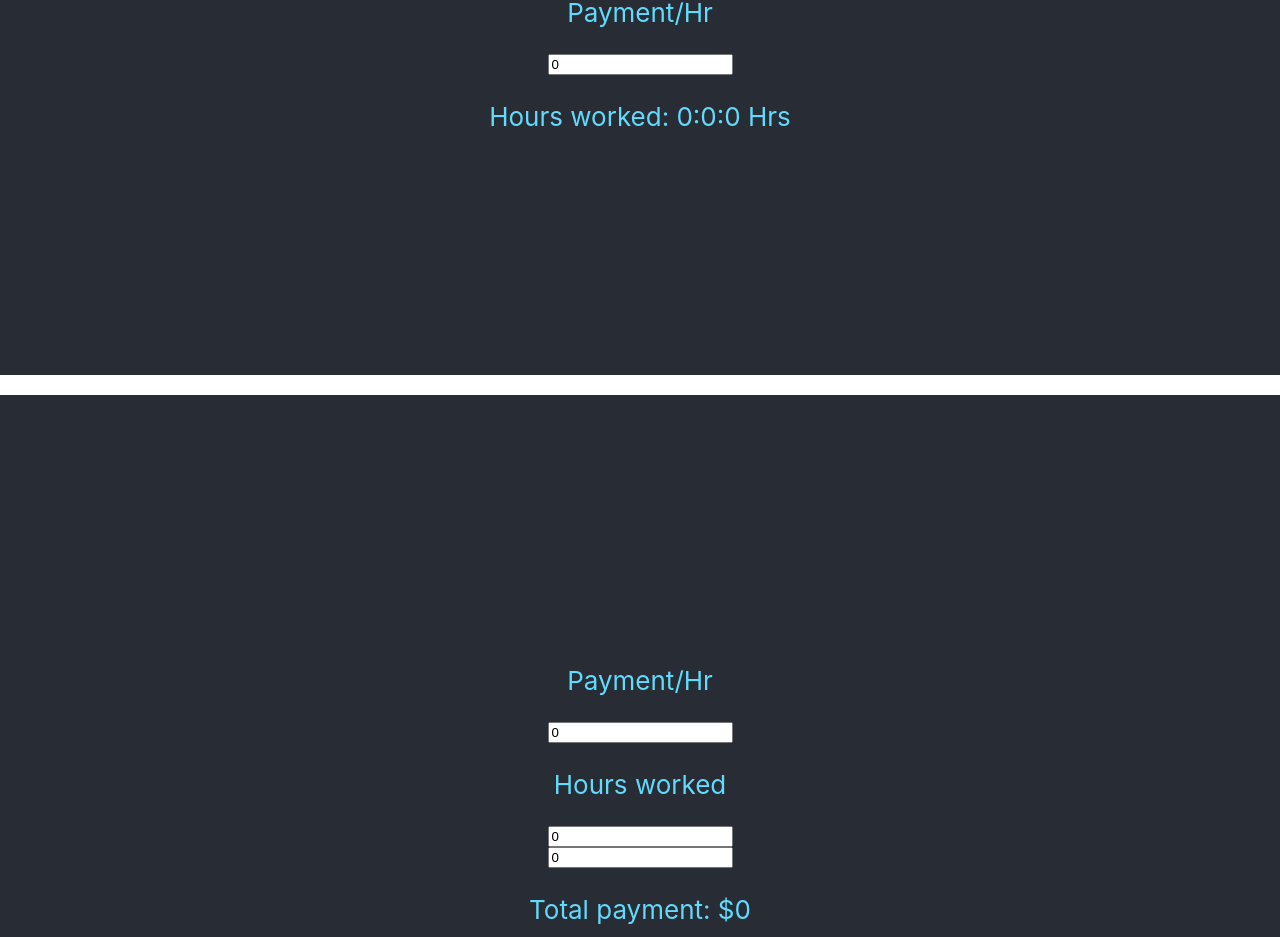
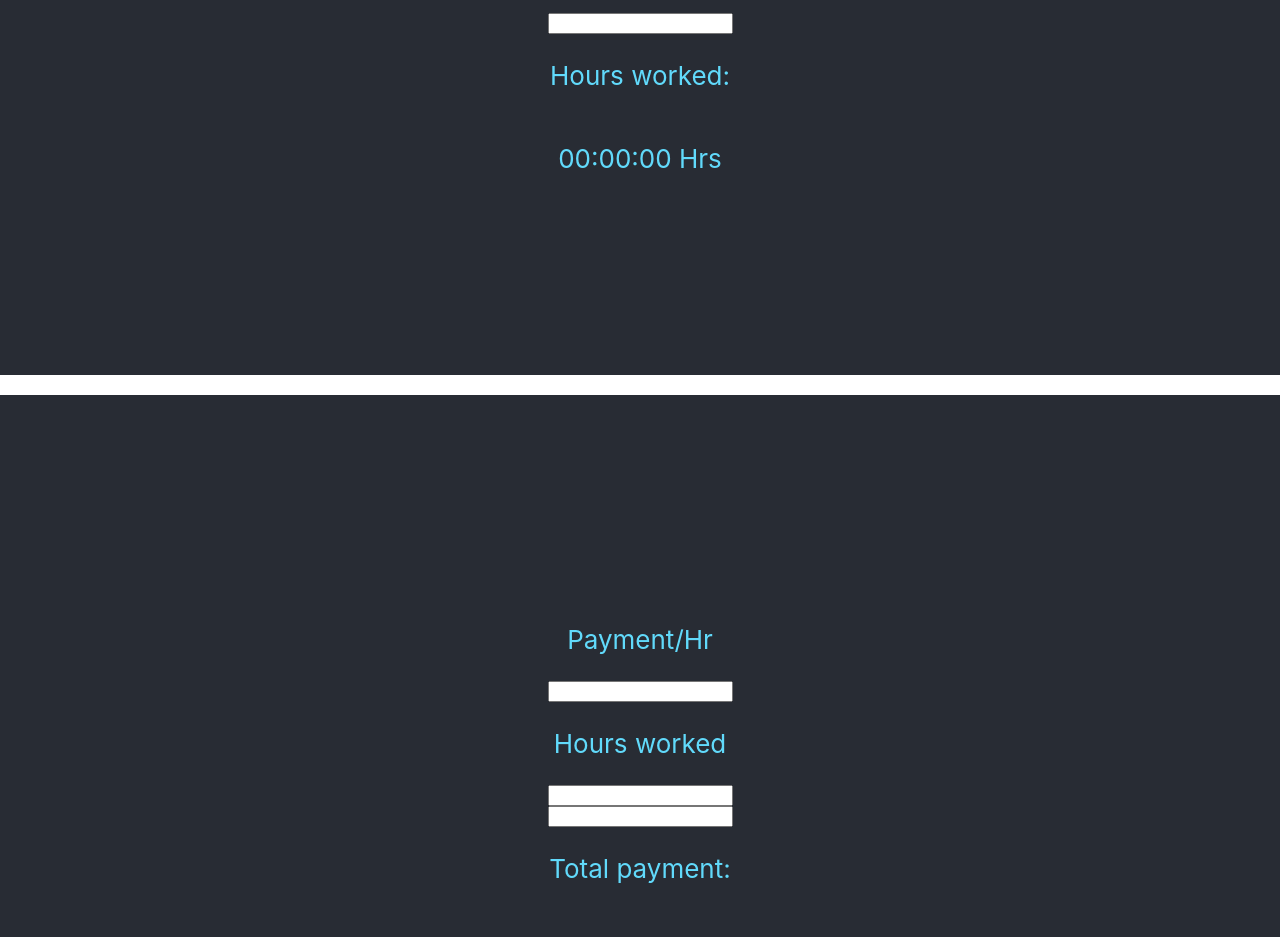
Before and after one commit to brian-spinos/inside-out-cleaning-calculator-2, a React (Create React App) app: page / in a window 1280 px wide. Shown: the part 425-1362 px from the top of the page. Built offline with nearby package versions, Linux system fonts and the light colour scheme.

Commit message:
add tests

```diff
--- a/src/components/FirstCalculator.jsx
+++ b/src/components/FirstCalculator.jsx
@@ -1,29 +1,39 @@
 import React, {useState, useEffect} from 'react'
 
 const FirstCalculator = () => {
-	const [pagamentoTotal, setPagamentoTotal] = useState(0);
-	const [pagamentoPorHora, setPagamentoPorHora] = useState(0);
-	const [horasTrabalhadasH, setHorasTrabalhadasH] = useState(0);
-	const [horasTrabalhadasM, setHorasTrabalhadasM] = useState(0);
-	const [horasTrabalhadasS, setHorasTrabalhadasS] = useState(0);
+	const [pagamentoTotal, setPagamentoTotal] = useState('');
+	const [pagamentoPorHora, setPagamentoPorHora] = useState('');
+	const [horasTrabalhadasH, setHorasTrabalhadasH] = useState('');
+	const [horasTrabalhadasM, setHorasTrabalhadasM] = useState('');
+	const [horasTrabalhadasS, setHorasTrabalhadasS] = useState('');
 
 	const pagamentoTotalChangeHandler = (e) => {
 		setPagamentoTotal(e.target.value);
 
 	};
+
 	const pagamentoPorHoraChangeHandler = (e) => {
 		setPagamentoPorHora(e.target.value);
 	};
 
-  /**
-   * num = 0.3600000000000003
-   */
+ /**
+  * num = 0.3600000000000003
+  */
 	const fix = (num) => {
+		// .toFixed(2) converts to string <-- WARNING
 		return parseFloat((num).toFixed(10));
 	};
 
-	const safeNaN = (num) => {
-		return isNaN(num) ? 0 : num
+	const safeHourDisplay = (num) => {
+		if(isNaN(num) || num == null || num == 0){
+			return '00';
+		}
+
+		if(num < 10){
+			return `0${num}`;
+		}
+
+		return num;
 	};
 
 	useEffect(() => {
@@ -31,7 +41,7 @@ const FirstCalculator = () => {
 	}, [pagamentoTotal, pagamentoPorHora]);
 
 	const doCalculation = (pagamentoTotal, pagamentoPorHora) => {
-		let result = pagamentoTotal / pagamentoPorHora;
+		let result = pagamentoTotal / pagamentoPorHora; // TODO: use fix() ?
 
 		let hourWithDecimals = fix(result);
 		let hourDecimals = fix(hourWithDecimals % 1);
@@ -45,18 +55,19 @@ const FirstCalculator = () => {
 		let secondsDecimal = fix(secondsWithDecimal % 1);
 		let secondsOnly = fix(secondsWithDecimal - secondsDecimal);
 
-		setHorasTrabalhadasH(safeNaN(hoursOnly));
-		setHorasTrabalhadasM(safeNaN(minutesOnly));
-		setHorasTrabalhadasS(safeNaN(secondsOnly));
+		setHorasTrabalhadasH(safeHourDisplay(hoursOnly));
+		setHorasTrabalhadasM(safeHourDisplay(minutesOnly));
+		setHorasTrabalhadasS(safeHourDisplay(secondsOnly));
 	};
 
 	return(
 		<>
 		<p>Total payment</p>
-		<input type="number" value={pagamentoTotal} onChange={pagamentoTotalChangeHandler} />
+		<input data-testid="total-payment" type="number" value={pagamentoTotal} onChange={pagamentoTotalChangeHandler} />
 		<p>Payment/Hr</p>
-		<input type="number" value={pagamentoPorHora} onChange={pagamentoPorHoraChangeHandler} />
-		<p>Hours worked: {`${horasTrabalhadasH}:${horasTrabalhadasM}:${horasTrabalhadasS}`} Hrs</p>
+		<input data-testid="payment-hr" type="number" value={pagamentoPorHora} onChange={pagamentoPorHoraChangeHandler} />
+		<p>Hours worked:</p>
+		<p data-testid="hours-worked">{`${horasTrabalhadasH}:${horasTrabalhadasM}:${horasTrabalhadasS}`} Hrs</p>
 		</>
 	);
 };
--- a/src/components/SecondCalculator.jsx
+++ b/src/components/SecondCalculator.jsx
@@ -1,10 +1,9 @@
 import React, {useState, useEffect} from 'react'
 
 const SecondCalculator = () => {
-
-	const [pagamentoPorHora, setPagamentoPorHora] = useState(0);
-	const [horasTrabalhadasH, setHorasTrabalhadasH] = useState(0);
-	const [horasTrabalhadasM, setHorasTrabalhadasM] = useState(0);
+  const [pagamentoPorHora, setPagamentoPorHora] = useState('');
+  const [horasTrabalhadasH, setHorasTrabalhadasH] = useState('');
+  const [horasTrabalhadasM, setHorasTrabalhadasM] = useState('');
   const [pagamentoTotal, setPagamentoTotal] = useState(0);
 
   const pagamentoPorHoraChangeHandler = (e) => {
@@ -23,39 +22,54 @@ const SecondCalculator = () => {
      * num = 0.3600000000000003
      */
   const fix = (num) => {
-		return parseFloat((num).toFixed(10));
+    let parsedNum = parseFloat(num);
+    if(isNaN(parsedNum)){
+      return 0;
+    }
+
+    // .toFixed(2) converts to string <-- WARNING
+    return parseFloat(parsedNum.toFixed(10));
   };
 
-	const fix2 = (num) => {
-		return parseFloat((num).toFixed(2));
-	};
+  const safeResultDisplay = (num) => {
+    if(isNaN(num)){
+      return 0;
+    }
 
-	const safeNaN = (num) => {
-		return isNaN(num) ? 0 : num
+    // .toFixed(2) converts to string <-- WARNING
+    return parseFloat(num.toFixed(2));
   };
 
   useEffect(() => {
-		let _pagamentoPorHora = parseFloat(pagamentoPorHora);
-		let _horasTrabalhadasH = parseFloat(horasTrabalhadasH);
-		let _horasTrabalhadasM = parseFloat(horasTrabalhadasM);
+    let _pagamentoPorHora = fix(pagamentoPorHora);
+    let _horasTrabalhadasH = fix(horasTrabalhadasH);
+    let _horasTrabalhadasM = fix(horasTrabalhadasM);
+
+    if(_pagamentoPorHora == 0 &&
+       _pagamentoPorHora == 0 &&
+       _pagamentoPorHora == 0){
+      setPagamentoTotal(0);
+      return;
+    }
 
     let minutesToDecimal = fix(_horasTrabalhadasM / 60);
     let hoursToDecimal = _horasTrabalhadasH + minutesToDecimal;
     let result = _pagamentoPorHora * (_horasTrabalhadasH + minutesToDecimal);
 
-		setPagamentoTotal(fix2(safeNaN(result)));
+    setPagamentoTotal(safeResultDisplay(result));
   }, [pagamentoPorHora, horasTrabalhadasH, horasTrabalhadasM]);
 
   return(
     <>
       <p>Payment/Hr</p>
-			<input type="number" value={pagamentoPorHora} onChange={pagamentoPorHoraChangeHandler}/>
+      <input data-testid="2-payment-hr" type="number" value={pagamentoPorHora} onChange={pagamentoPorHoraChangeHandler}/>
 
       <p>Hours worked</p>
-			<input type="number" value={horasTrabalhadasH} onChange={horasTrabalhadasHChangeHandler} />
-			<input type="number" value={horasTrabalhadasM} onChange={horasTrabalhadasMChangeHandler} />
+      <input data-testid="2-hours-worked-h" type="number" value={horasTrabalhadasH} onChange={horasTrabalhadasHChangeHandler} />
+      <input data-testid="2-hours-worked-m" type="number" value={horasTrabalhadasM} onChange={horasTrabalhadasMChangeHandler} />
 
-			<p>Total payment: ${pagamentoTotal}</p>
+      <p>Total payment:</p>
+      <p data-testid="2-total-payment">${pagamentoTotal}</p>
     </>);
 };
 
--- a/src/styles/styles.css
+++ b/src/styles/styles.css
@@ -1,12 +1,6 @@
-p {
-	color: #61dafb;
-}
-
-
 .app-container {
-	text-align: center;
-
-	background-color: #282c34;
+  text-align: center;
+  background-color: #282c34;
   min-height: 100vh;
   display: flex;
   flex-direction: column;
@@ -15,3 +9,7 @@ p {
   font-size: calc(10px + 2vmin);
   color: white;
 }
+
+p {
+  color: #61dafb;
+}
```
Also changed, not shown: src/App.tes_t.js (added, +8 -0 lines), 2 other files (tests, documents, lock files or other folders). Lines whose indentation alone changed are shown as unchanged.
